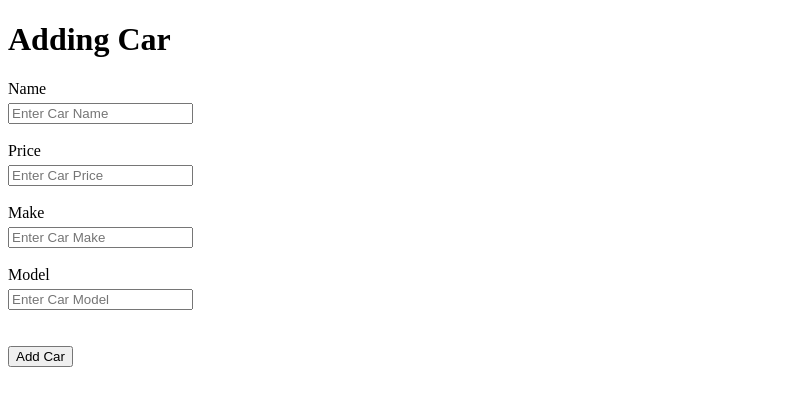
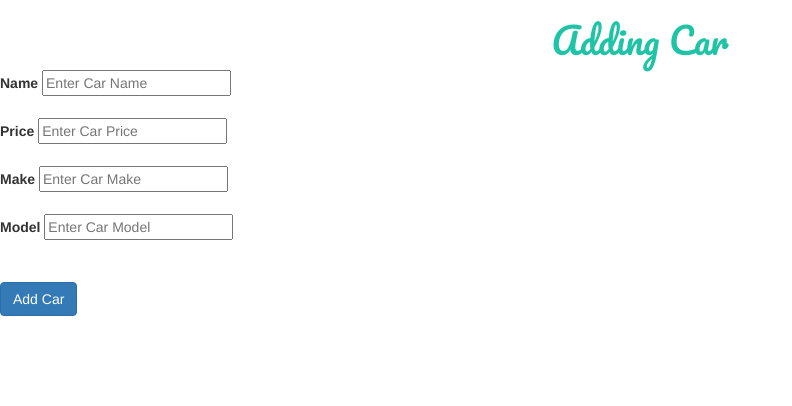
Before and after one commit to MehadND/data-viz-4, a Flask app: page /addcar in a window 1280 px wide. Shown: the top 406 px of the page, without its empty margins (0-792 px from the left). Run offline with Flask 2, Linux system fonts and the light colour scheme; some libraries are stand-ins or nearby versions.

Commit message:
added css files

```diff
--- /dev/null
+++ b/Assignment 2/Flask_Carzone/static/css/style.css
@@ -0,0 +1,25 @@
+@import url('https://fonts.googleapis.com/css2?family=Roboto&display=swap');
+@import url('https://fonts.googleapis.com/css2?family=Bungee&family=Pacifico&display=swap');
+
+body {
+    margin: 0;
+    padding: 0;
+    background-color: #dee2e6;
+    font-family: 'Roboto', sans-serif;
+}
+
+.headerTitle {
+    font-family: 'Pacifico', cursive;
+    text-align: center;
+    color: #f75881;
+}
+
+.addingCar-Title {
+    font-family: 'Pacifico', cursive;
+    text-align: center;
+    color: #1ec4a5;
+}
+
+.mt {
+    margin-top: 50px;
+}
--- a/Assignment 2/Flask_Carzone/templates/addcar.html
+++ b/Assignment 2/Flask_Carzone/templates/addcar.html
@@ -1,31 +1,60 @@
 {% extends 'base.html' %}
 
 {% block head %}
-<h1>Adding Car</h1>
+<h1 class="addingCar-Title">Adding Car</h1>
 {% endblock %}
 
 {% block body %}
-<form action="/addcar", method="POST">
-    <label>Name</label><br>
-    <input style="margin-top: 5px;" type="text" name="Name" placeholder="Enter Car Name">
+<!-- <form class="form-horizontal" action="/action_page.php">
+    <div class="form-group">
+      <label class="control-label col-sm-2" for="email">Email:</label>
+      <div class="col-sm-10">
+        <input type="email" class="form-control" id="email" placeholder="Enter email">
+      </div>
+    </div>
+    <div class="form-group">
+      <label class="control-label col-sm-2" for="pwd">Password:</label>
+      <div class="col-sm-10">
+        <input type="password" class="form-control" id="pwd" placeholder="Enter password">
+      </div>
+    </div>
+    <div class="form-group">
+      <div class="col-sm-offset-2 col-sm-10">
+        <div class="checkbox">
+          <label><input type="checkbox"> Remember me</label>
+        </div>
+      </div>
+    </div>
+    <div class="form-group">
+      <div class="col-sm-offset-2 col-sm-10">
+        <button type="submit" class="btn btn-default">Submit</button>
+      </div>
+    </div>
+  </form> -->
+<form action="/addcar" , method="POST">
+    <div class="mb-3">
+        <label class="form-label">Name</label>
+        <input type="text" name="Name" placeholder="Enter Car Name">
 
-    <br><br>
+        <br><br>
 
-    <label>Price</label><br>
-    <input style="margin-top: 5px;" type="text" name="Price" placeholder="Enter Car Price">
+        <label>Price</label>
+        <input type="text" name="Price" placeholder="Enter Car Price">
 
-    <br><br>
+        <br><br>
 
-    <label>Make</label><br>
-    <input style="margin-top: 5px;" type="text" name="Make" placeholder="Enter Car Make">
+        <label>Make</label>
+        <input type="text" name="Make" placeholder="Enter Car Make">
 
-    <br><br>
+        <br><br>
 
-    <label>Model</label><br>
-    <input style="margin-top: 5px;" type="text" name="Model" placeholder="Enter Car Model">
+        <label>Model</label>
+        <input type="text" name="Model" placeholder="Enter Car Model">
 
-    <br><br><br>
+        <br><br><br>
 
-    <input type="submit" value="Add Car">
+        <input id="addCar-submit-button" class="btn btn-primary" type="submit" value="Add Car">
+    </div>
+
 </form>
 {% endblock %}
--- a/Assignment 2/Flask_Carzone/templates/base.html
+++ b/Assignment 2/Flask_Carzone/templates/base.html
@@ -4,6 +4,11 @@
 <head>
     <meta charset="UTF-8">
     <meta name="viewport" content="width=device-width, initial-scale=1.0">
+    <title>CarZone Flask</title>
+    <link rel="stylesheet" href="/static/css/style.css">
+    <link rel="stylesheet" href="https://maxcdn.bootstrapcdn.com/bootstrap/3.4.1/css/bootstrap.min.css">
+  <script src="https://ajax.googleapis.com/ajax/libs/jquery/3.6.1/jquery.min.js"></script>
+  <script src="https://maxcdn.bootstrapcdn.com/bootstrap/3.4.1/js/bootstrap.min.js"></script>
     {% block head %} {% endblock %}
 </head>
 
```
Also changed, not shown: Assignment 2/Flask_Carzone/templates/index.html (+16 -2 lines).
